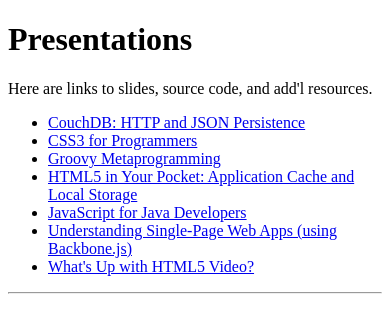
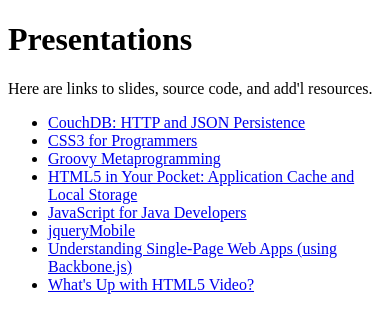
Before and after one commit to scottdavis99/scottdavis99.github.com, a plain HTML site: page www/index.html in a window 390 px wide. Shown: the top 309 px of the page. Drawn offline with Linux system fonts and the light colour scheme.

Commit message:
added link to jQueryMobile

```diff
--- a/www/index.html
+++ b/www/index.html
@@ -15,6 +15,7 @@
 		<li><a href="http://scottdavis99.github.com/groovyMetaprogramming">Groovy Metaprogramming</a></li>
 		<li><a href="http://scottdavis99.github.com/html5LocalStorage">HTML5 in Your Pocket: Application Cache and Local Storage</a></li>
 		<li><a href="http://scottdavis99.github.com/javaScriptForJavaDevelopers">JavaScript for Java Developers</a></li>
+		<li><a href="http://scottdavis99.github.com/jqueryMobile">jqueryMobile</a></li>
 		<li><a href="http://scottdavis99.github.com/backbone">Understanding Single-Page Web Apps (using Backbone.js)</a></li>
 		<li><a href="http://scottdavis99.github.com/html5video">What's Up with HTML5 Video?</a></li>
 	</ul>
```
